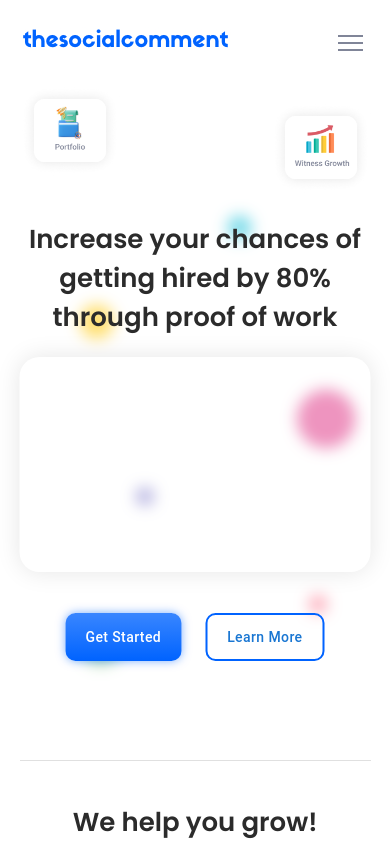
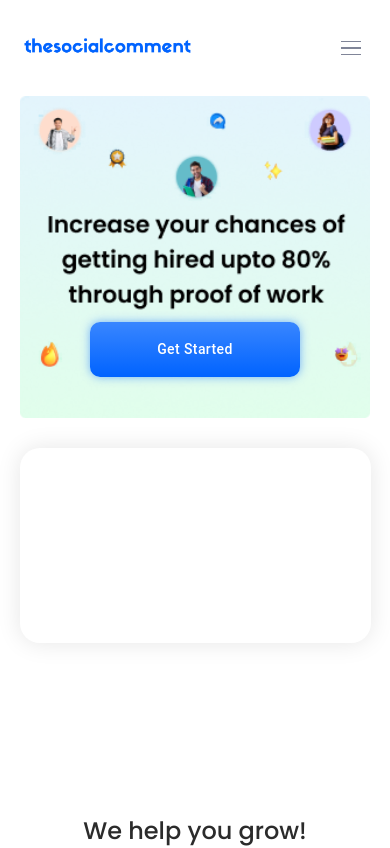
Before and after one commit to Pratik1803/soco_landing_page, a Next.js app: page / in a window 390 px wide. Shown: the top 848 px of the page. Built offline with nearby package versions, Linux system fonts and the light colour scheme.

Commit message:
ahjvsdjasd

```diff
--- a/components/header/header.module.scss
+++ b/components/header/header.module.scss
@@ -6,7 +6,7 @@
   margin: 1.5vh var(--padding-x);
   // padding-bottom: 10px;
   padding: 10px 0px 20px 0px;
-  border-bottom: 1px solid var(--h-ul);
+  // border-bottom: 1px solid var(--h-ul);
   button {
     background: var(--btn-bg-blue);
     color: #fff;
@@ -17,6 +17,7 @@
   nav {
     display: flex;
     gap: 5vw;
+    // align-items: center;
     .logo {
       text-decoration: none;
       h3 {
@@ -29,6 +30,7 @@
       display: none;
     }
     ul {
+      transform: translateY(10px);
       .link_wrapper {
         display: flex;
         justify-content: center;
@@ -66,13 +68,21 @@
     z-index: 3;
     padding: 10px 0 10px 0;
     border-bottom: none;
-    // padding: 15px 0 15px 0;
 
     nav {
       position: relative;
       justify-content: space-between;
       align-items: center;
       width: 100%;
+      .logo {
+        height: 100%;
+        img {
+          height: auto;
+          width: 175px;
+          object-fit: contain;
+          transform: translateY(7.5%);
+        }
+      }
       .hamburger {
         display: flex;
         flex-direction: column;
@@ -82,8 +92,8 @@
         height: 40px;
         // background-color: red;
         .line {
-          width: 25px;
-          height: 2px;
+          width: 20px;
+          height: 1.5px;
           margin: 2.5px 0;
           background-color: var(--fc-sec);
           transition: 0.3s ease-in-out;
--- a/components/header/header.tsx
+++ b/components/header/header.tsx
@@ -18,8 +18,7 @@ function Header() {
     <header className={Styles.header}>
       <nav>
         <Link href={"#"} passHref className={Styles.logo}>
-          {/* <h3>thesocialcomment</h3> */}
-          <Image src={logo} width={211} height={25} alt={""} />
+          <Image src={logo} width={211} height={50} alt={""} />
         </Link>
         <div
           className={`${Styles.hamburger} ${open ? Styles.open : ""}`}
--- a/components/sections/hero/hero.module.scss
+++ b/components/sections/hero/hero.module.scss
@@ -106,13 +106,16 @@
 
 @media only screen and (max-width: 850px) {
   .hero {
-    background-image: url("../../../assets/images/hero/hero_mob.png");
+    background-image: none;
     height: fit-content;
     min-height: 80vh;
     width: 100%;
-    border-bottom: 1px solid var(--h-ul);
+    // border-bottom: 1px solid var(--h-ul);
     position: relative;
-    padding-top: 20vh;
+    display: flex;
+    flex-direction: column;
+    align-items: flex-start;
+    padding-bottom: var(--padding-sec-y);
     .boi,
     .girl {
       display: none;
@@ -121,6 +124,7 @@
     .growth {
       animation: wave 3s ease-in-out infinite;
       z-index: 2;
+      display: none;
       img {
         width: 100px;
         height: auto;
@@ -134,21 +138,17 @@
       top: 2vh;
       animation-delay: 0.3s;
     }
-    .content {
-      width: 100%;
-      top: 55%;
-      z-index: 2;
-      h1 {
-        font-size: var(--fs-ter);
-      }
     .video {
       display: block;
       margin-top: 20px;
       .video_wrapper {
         margin-top: 10px;
+        display: flex;
+        justify-content: center;
+        align-items: center;
         .youtube {
           border-radius: 10px;
-            height: 55vw;
+          height: 50vw;
           width: 90vw;
           border-radius: 20px !important;
           overflow: hidden;
@@ -156,29 +156,60 @@
         }
       }
     }
+    .content {
+      width: 100%;
+      aspect-ratio: 300 / 275;
+      position: relative;
+      top: 0;
+      left: 0;
+      transform: none !important;
+      z-index: 2;
+      background-image: url(../../../assets/images/hero/mob_bg.png);
+      background-size: contain;
+      background-position: center;
+      background-repeat: no-repeat;
+      display: flex;
+      justify-content: flex-end;
+      align-items: center;
+      flex-direction: column;
+      // background-color: red;
+      img {
+        width: 100%;
+        height: auto;
+        object-fit: contain;
+      }
+      h1 {
+        font-size: var(--fs-ter);
+      }
+
       button {
-        padding: 10px 20px;
+        min-width: 200px;
+        width: 60%;
+        padding: 15px 15px;
+        // transform: translateY(-60%);
       }
       p {
         width: 100%;
         margin: 10px 0;
-        display: none;
+        display: none !important;
       }
+
       .students {
         display: none;
       }
     }
     &::after {
       content: "";
-      position: absolute;
-      top: 0px;
-      bottom: auto;
-      left: 50%;
-      backdrop-filter: blur(7.5px);
-      background-color: rgba(255, 255, 255, 0.4);
-      height: 100%;
-      width: 100%;
-      border-radius: 0;
+      // position: absolute;
+      // top: 0px;
+      // bottom: auto;
+      // left: 50%;
+      // backdrop-filter: blur(7.5px);
+      // background-color: rgba(255, 255, 255, 0.4);
+      // height: 100%;
+      // width: 100%;
+      // border-radius: 0;
+      display: none;
     }
   }
 }
--- a/components/sections/hero/hero.tsx
+++ b/components/sections/hero/hero.tsx
@@ -11,6 +11,7 @@ import ap from "../../../assets/images/testimonials/SiddarthS.jpg";
 import ks from "../../../assets/images/testimonials/KanikaS.jpg";
 import YouTube from "react-youtube";
 import Heading1 from "../../../widgets/text_tags/heading1/Heading1";
+import mob_bg from "../../../assets/images/hero/mob_bg.png";
 
 interface IStudentCard {
   src: StaticImageData;
@@ -71,6 +72,7 @@ function Hero() {
         <Image src={girl} alt="" width={280} height={350} />
       </div>
       <div className={Styles.content} data-aos="fade-up">
+        {/* <Image src={mob_bg} width={500} height={350} alt={""} /> */}
         <Heading1>
           Increase your chances of getting hired by 80% through proof of work
         </Heading1>
@@ -78,17 +80,6 @@ function Hero() {
           Showcase your skills and work using our virtual portfolios to increase
           your chances of getting hired..
         </p>
-        <div className={Styles.video}>
-          <div className={Styles.video_wrapper}>
-            <YouTube
-              className={Styles.youtube}
-              videoId="VLC7GYM-dGM"
-              opts={opts}
-              onReady={onReady}
-            />
-          </div>
-          <br />
-        </div>
 
         <Stack
           direction={"row"}
@@ -98,8 +89,9 @@ function Hero() {
           marginY={2}
         >
           <Button className={Styles.get_started}>Get Started</Button>
-          <Button className={Styles.learn_more}>Learn More</Button>
+          {/* <Button className={Styles.learn_more}>Learn More</Button> */}
         </Stack>
+
         <br />
         <div className={Styles.students}>
           {students.map((ele, index) => (
@@ -108,6 +100,18 @@ function Hero() {
           <p>+35000 Students</p>
         </div>
       </div>
+      <div className={Styles.video} data-aos="fade-up">
+        <div className={Styles.video_bg}></div>
+        <div className={Styles.video_wrapper}>
+          <YouTube
+            className={Styles.youtube}
+            videoId="VLC7GYM-dGM"
+            opts={opts}
+            onReady={onReady}
+            style={{ borderRadius: "20px" }}
+          />
+        </div>
+      </div>
     </div>
   );
 }
--- a/styles/globals.css
+++ b/styles/globals.css
@@ -82,7 +82,7 @@ p,li, strong{
 
 @media only screen and (max-width:1100px){
   :root{
-    --fs-pri:26px;  /* Font size for headings */
+    --fs-pri:24px;  /* Font size for headings */
     --fs-sec: 16px; /* Font size for  content*/
     --fs-ter: 24px;
 
--- a/widgets/text_tags/text_tags.module.scss
+++ b/widgets/text_tags/text_tags.module.scss
@@ -1,6 +1,6 @@
 .heading1 {
   font-size: var(--fs-pri);
-  font-weight: 600;
+  font-weight: 500;
   color: var(--fc-pri);
   display: block !important;
 }
```
Also changed, not shown: assets/images/hero/mob_bg.png (added), assets/images/logo.png. Lines whose indentation alone changed are shown as unchanged.
